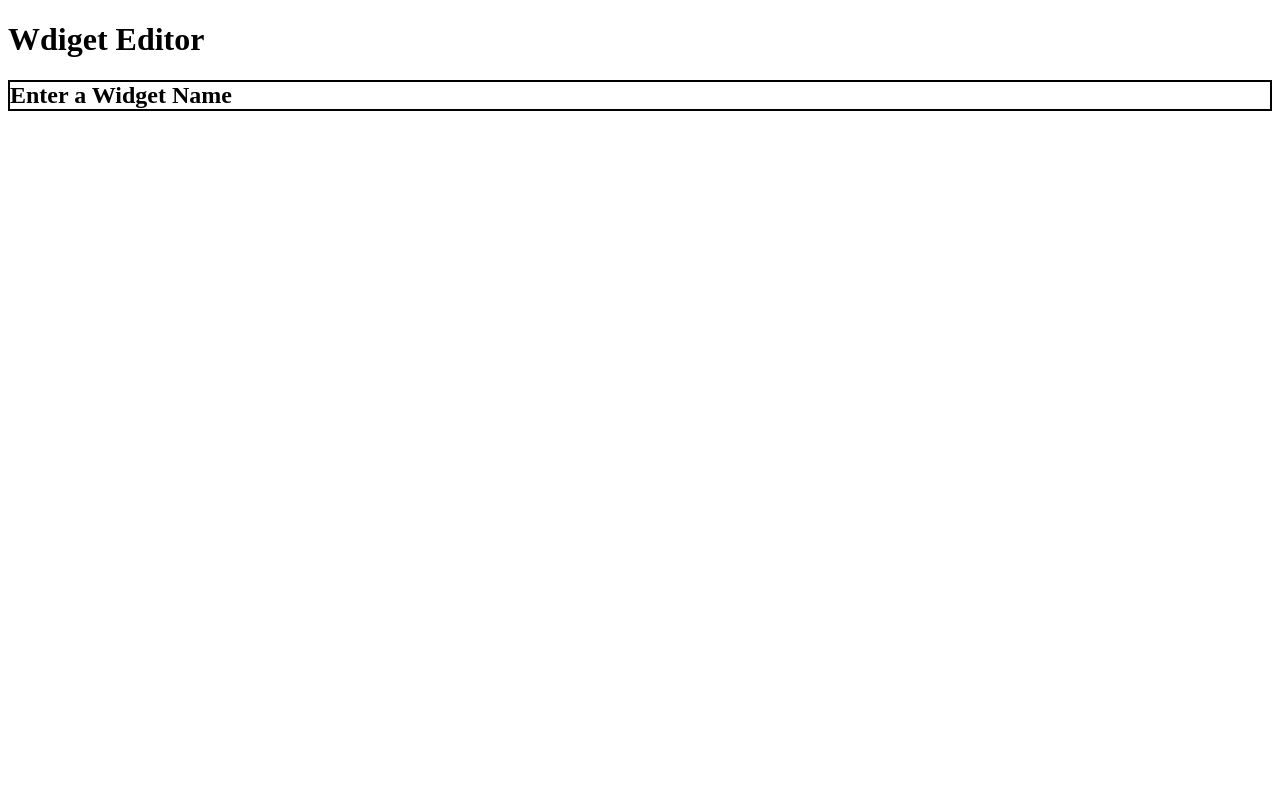
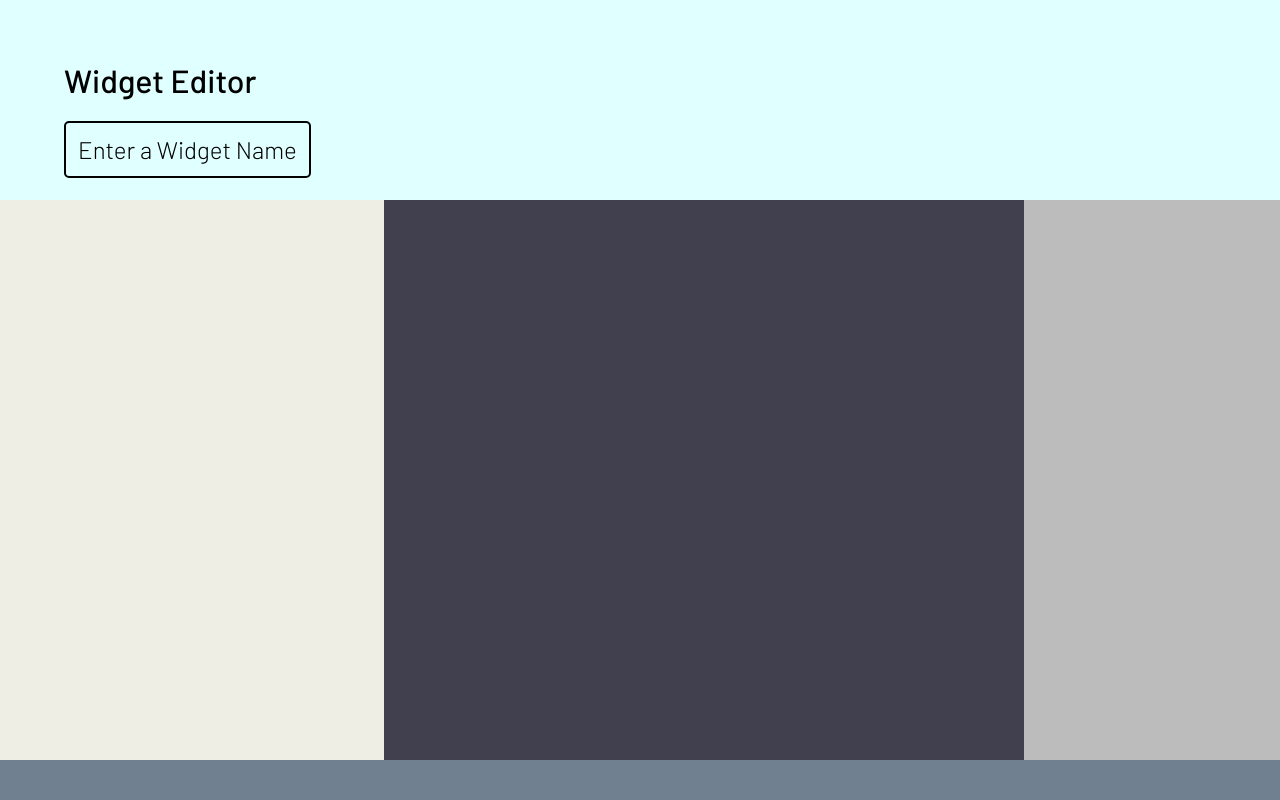
Before and after one commit to Jurgen-Windcaller-School/Brightspace-Add-on, a plain HTML site: page Widget Creator/index.html in a window 1280 px wide. Drawn offline with Linux system fonts and the light colour scheme.

Commit message:
Layed out template and structure for UI

```diff
--- a/Widget Creator/Styles/style.css
+++ b/Widget Creator/Styles/style.css
@@ -1,3 +1,66 @@
+@import url('https://fonts.googleapis.com/css2?family=Barlow:ital,wght@0,100;0,200;0,300;0,400;0,500;0,600;0,700;0,800;0,900;1,100;1,200;1,300;1,400;1,500;1,600;1,700;1,800;1,900&display=swap');
+:root {
+    --canvas: #EEEEE4;
+    --grey: #BCBCBC;
+    --darkgrey: #40404F;
+}
+
+
+html, body {
+  height: 100%;
+  width: 100%;
+  font-family: 'Barlow', sans-serif;
+  padding: 0;
+  margin: 0;
+  font-weight: 300;
+  overflow-x: hidden;
+}
+
+h1 {
+    font-weight: 500;
+}
+
+#content {
+    width: 100%;
+    height: 70vh;
+
+    display: flex;
+}
+
+#menu {
+    padding: 5vh 5vw;
+    height: 15vh;
+    background: lightcyan;
+}
+
+#toolbox {
+    background: var(--canvas);
+    flex: 3;
+}
+
+#workspace {
+    background: var(--darkgrey);
+    flex: 5;
+}
+
+#library {
+    background: var(--grey);
+    flex: 2;
+}
+
+footer {
+    height: 15vh;
+    background: slategray;
+}
+
+
 .name {
+    width: fit-content;
+    max-width: 90%;
     border: 2px solid black;
-};
+    border-radius: 5px;
+    padding: 0.5em;
+    font-size: 1.5em;
+    font-weight: 300;
+    box-sizing: border-box;
+}
--- a/Widget Creator/index.html
+++ b/Widget Creator/index.html
@@ -9,12 +9,28 @@
     <link rel="icon" href="favicon.png">
 </head>
 <body>
-    <h1>Wdiget Editor</h1>
-    <nav>
+    <div id="menu">
+        <h1>Widget Editor</h1>
         <h1 class="name" contenteditable="true">
             Enter a Widget Name
         </h1>
-    </nav>
+    </div>
+    <div id="content">
+        <div id="toolbox">
+
+        </div>
+
+        <div id="workspace">
+
+        </div>
+
+        <div id="library">
+
+        </div>
+    </div>
+    <footer>
+
+    </footer>
 
     <script src="Scripts/script.js"></script>
 </body>
```
